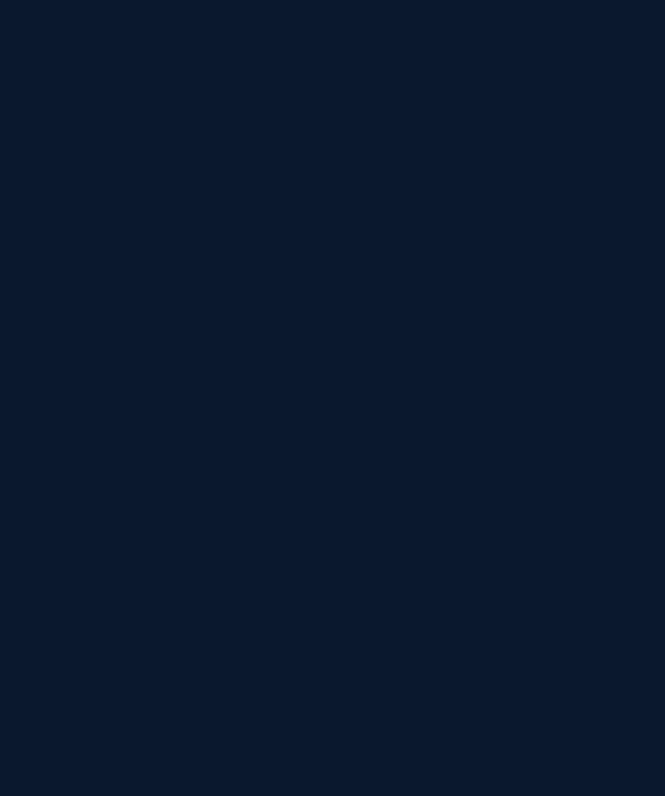
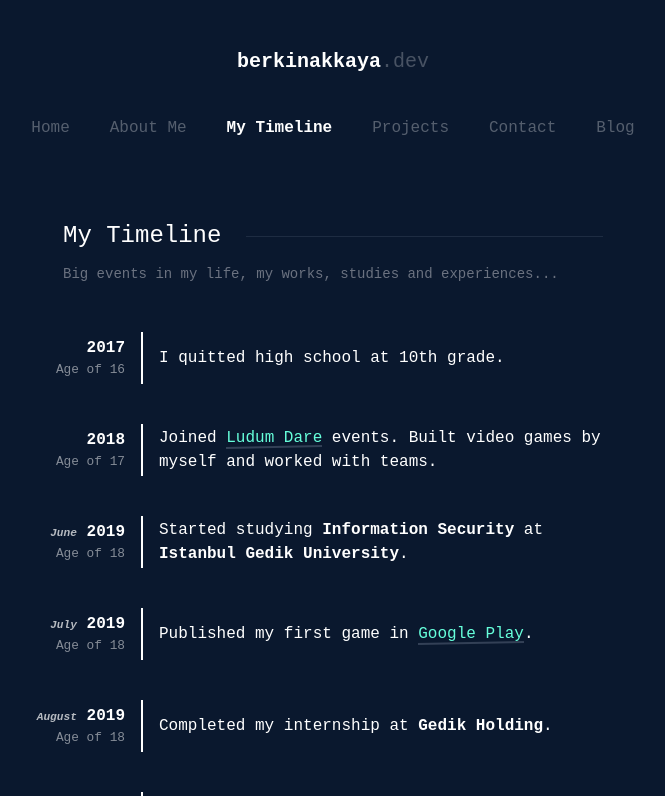
Before and after one commit to BerkinAKKAYA/berkinakkaya.com, a Nuxt app: page /timeline in a window 1280 px wide. Before the commit this address had no page. Shown: the top 796 px of the page, without its empty margins (307-972 px from the left). Built offline with nearby package versions, Linux system fonts and the light colour scheme; a web font is replaced by a local one.

Commit message:
rename experience as timeline

```diff
--- a/components/Header.vue
+++ b/components/Header.vue
@@ -137,8 +137,8 @@ export default {
 		activeRoute: "",
 		navItems: [
 			{ route: "/", name: "index", text: "Home" },
-			{ route: "/about", name: "about", text: "About" },
-			{ route: "/experience", name: "experience", text: "Experience" },
+			{ route: "/about", name: "about", text: "About Me" },
+			{ route: "/timeline", name: "timeline", text: "My Timeline" },
 			{ route: "/work", name: "work", text: "Projects" },
 			{ route: "/contact", name: "contact", text: "Contact" },
 			{ route: "/blog", name: "blog", text: "Blog" },
--- a/layouts/layout.vue
+++ b/layouts/layout.vue
@@ -2,7 +2,7 @@
 	<div>
 		<Header />
 
-		<main class="grid my-32 md:my-32 mx-auto">
+		<main class="grid mt-20 mb-32 mx-auto">
 			<slot />
 		</main>
 	</div>
--- a/pages/experience.vue
+++ b/pages/timeline.vue
@@ -70,9 +70,10 @@
 <template>
 	<NuxtLayout name="layout">
 		<div class="holder">
-			<h1 class="text-2xl page-header reveal">Study and Experiences</h1>
+			<h1 class="text-2xl page-header reveal">My Timeline</h1>
+			<p class="mt-3 mb-12 text-sm text-gray-500 reveal" style="animation-delay: 0.4s">Big events in my life, my works, studies and experiences...</p>
 
-			<div class="mt-10 timeline-element reveal" v-for="(experience, i) in experiences" :key="i" :style="'animation-delay: ' + (0.4 + i * 0.3) + 's'">
+			<div class="mt-10 timeline-element reveal" v-for="(experience, i) in experiences" :key="i" :style="'animation-delay: ' + (0.8 + i * 0.3) + 's'">
 				<div class="year">
 					<b>
 						<small v-if="experience.month">
@@ -104,7 +105,7 @@ export default {
 			{
 				year: 2017,
 				month: null,
-				content: "I quitted high school at 10th grade and continued my education & exam preparation at home.",
+				content: "I quitted high school at 10th grade.",
 			},
 			{
 				year: 2018,
@@ -130,7 +131,7 @@ export default {
 			{
 				year: 2020,
 				month: 4,
-				content: "After my internship, i started working at <b>Gedik Holding</b> as a <b>Front-End Developer</b>.",
+				content: "I started working at <b>Gedik Holding</b> as a <b>Front-End Developer</b>.",
 			},
 			{
 				year: 2022,
```
